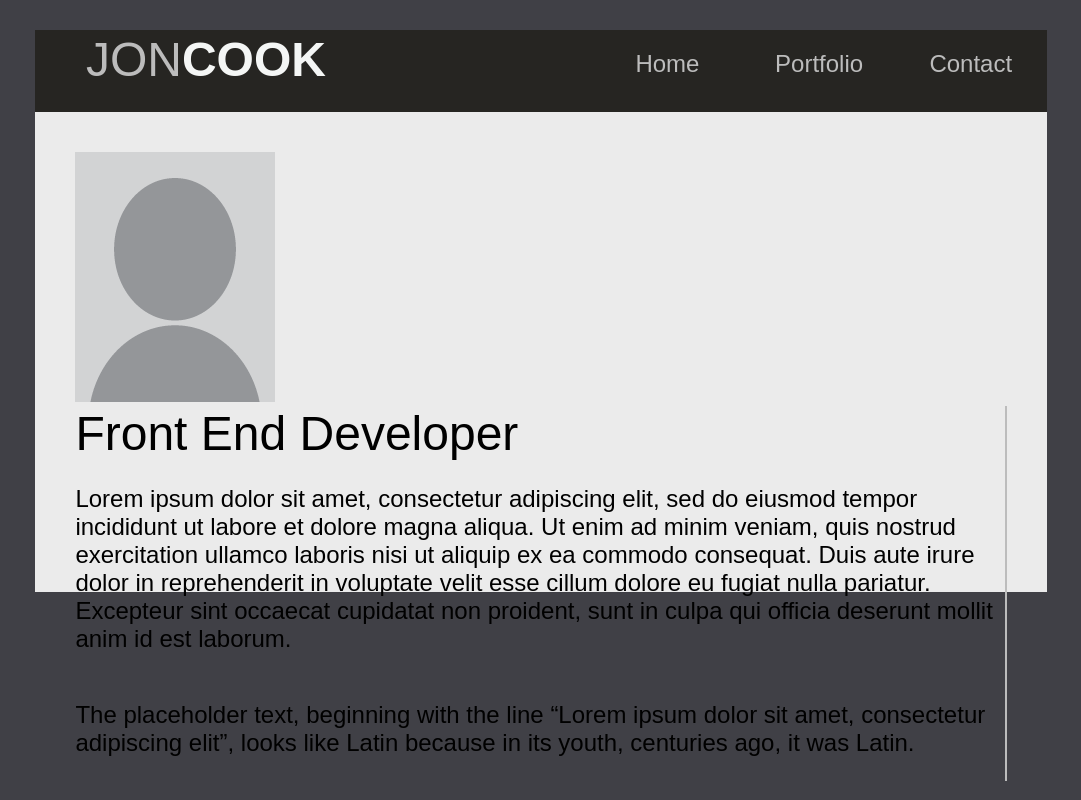
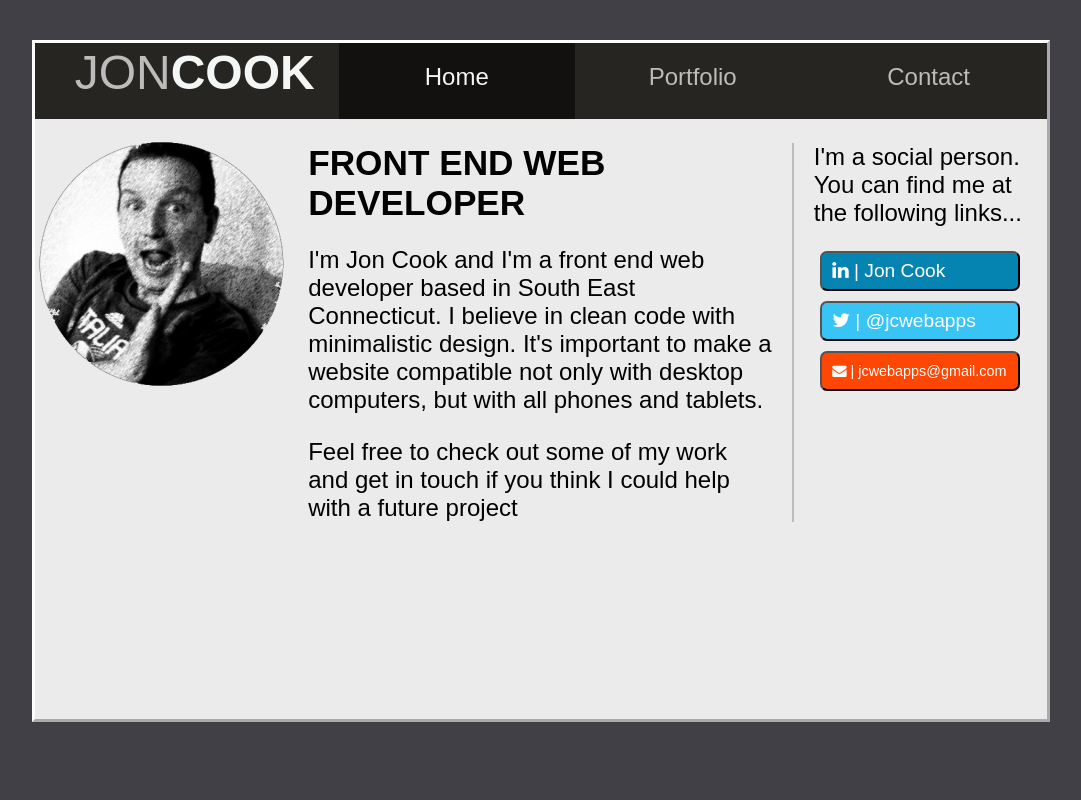
Before and after one commit to joncookusa/portfolio, a plain HTML site: page index.html in a window 1280 px wide. Shown: the whole page, without its empty margins (99-1180 px from the left). Drawn offline with Linux system fonts and the light colour scheme; a web font is replaced by a local one.

Commit message:
Add portfolio page placeholder

```diff
--- a/css/style.css
+++ b/css/style.css
@@ -1,21 +1,76 @@
+.container {
+    display: flex;
+    flex-wrap: wrap;
+    border-style: outset;
+    border-width: 3px;
+    border-color: white;
+}
+
+.box {
+    width: 100%;
+}
+
+.side-section {
+    background-color: #EBEBEB;
+    height: 100px;
+}
+
+.logo-section {
+    background-color: #262522;
+}
+
+.header-section {
+    background-color: #262522;
+}
+
+.main-section {
+    background-color: #EBEBEB;
+    height: 600px;
+}
+
+.photo-section {
+    background-color: #EBEBEB;
+    height: 600px;
+    text-align: center;
+}
+
+.main-section img {
+    float: left;
+    margin-right: 20px;
+}
+
+.text-center {
+    text-align: center;
+}
+
+button {
+    background-color: #0684B1;
+    width: 200px;
+    height: 40px;
+    margin-bottom: 10px;
+    border-radius: 7px;
+    font-size: 0.8em;
+    text-align: left;
+    color: white;
+    padding-left: 10px;
+}
+
+.twitter {
+    background-color: #38C5F5;
+}
+
+.email {
+    background-color: #FF4704;
+    font-size: 0.6em;
+}
+
 body {
     background-color: #404046;
     font-family: 'Darker Grotesque', sans-serif;
 }
 
-.header1 {
-    background-color: #262522;
-    height: 82px;
-}
-
-.container {
-    width: 80%;
-    margin: 30px auto 30px auto;
-}
-
 .brand {
-    width: 30%;
-    float: left;
+    text-align: center;
     color: white;
     font-size: 3em;
     margin: 2px 0 14px 5%;
@@ -32,14 +87,20 @@ body {
 }
 
 .link {
+    background-color: #262522;
     color: #BCBCBC;
-    float: right;
-    width: 15%;
     margin: 0px auto 0 auto;
     font-size: 1.5em;
     padding-top: 20px;
     padding-bottom: 28px;
     text-align: center;
+    float: left;
+    width: 33.333%;
+}
+
+.link-highlight {
+    background-color: #12110F;
+    color: #F4F6F5;
 }
 
 .link:hover {
@@ -48,106 +109,158 @@ body {
     cursor: pointer;
 }
 
-.content {
-    height: 400px;
-    background-color: #EBEBEB;
-    padding: 40px;
-}
-
-.menu-toggle {
-    font-size: 36px;
-    color: #F4F6F5;
-    float: right;
-    margin: 16px 5px 10px 10px;
-    display: none;
-}
-
-.clear {
-    clear: both;
-    background-color: #262522;
-}
-
-.hamburger-menu {
-    width: 100px;
-    float: right;
-    background-color: #262522;
-    font-size: 1.3em;
-    padding-left: 10px;
-    text-align: left;
-    display: none;
-    padding-bottom: 5px;
-}
-
-.hamburger-menu a {
+.about {
     font-size: 1.5em;
 }
 
-.hide-element {
-    display: none;
-}
-
-.show-element {
-    display: block;
+nav a {
+    text-decoration: none;
 }
 
 .my-photo {
     float: left;
-    margin-right: 40px;
+}
+
+.main-content {
+    margin: 20px 0 20px 20px;
 }
 
 .side-content {
-    float: left;
-    font-size: 1.5em;
+    margin: 20px 20px 20px 20px;
 }
 
-.content {
-    padding: 40px;
+.photo-content {
+    margin: 20px 0 20px 0;
+    text-align: center;
+}
+
+.inner-main-content {
+    padding-right: 20px;
+    text-align: center;
 }
 
 .section-header {
-    font-size: 3em;
+    font-size: 2.2em;
 }
 
-a:link {
-    text-decoration: none;
+button:focus {
+    outline: none;
 }
 
-.main-content {
-    border-right: 2px solid #BCBCBC;
-    /*width: 75%;*/
-    float: left;
+img {
+    max-width: 100%;
+    max-height: 100%;
 }
 
-.about {
-    font-size: 1.5em;
-    padding-right: 10px;
-    float: left;
+@media screen and (min-width : 700px) {
+    .photo-section {
+        width: 25%;
+    }
+
+    .logo-section {
+        width: 30%;
+    }
+
+    .nav-section {
+        width: 70%;
+    }
+
+    .main-section {
+        width: 50%;
+    }
+
+    .side-section {
+        width: 25%;
+        height: 600px;
+    }
+
+    .main-content {
+        border-right: 2px solid #BCBCBC;
+    }
+
+    .container {
+        width: 80%;
+        margin: 40px auto 0 auto;
+    }
+
+    .inner-main-content {
+        text-align: left;
+    }
+
+    .section-header {
+        font-size: 2.2em;
+    }
 }
 
-a:visited {
-    text-decoration: none;
-}
+@media screen and (max-width: 900px) {
+    .main-section {
+        width: 67%;
+        height: 450px;
+    }
 
-a:link {
-    color: #BCBCBC;
-}
+    .side-section {
+        width: 100%;
+        height: 200px;
+        border-top: 2px solid #BCBCBC;
+        padding-left: 10px;
+        background-color: #D2D3D4;
+        text-align: center;
+    }
 
-a:visited {
-    color: #BCBCBC;
+    .photo-section {
+        width: 33%;
+        height: 450px;
+    }
+
+    .main-content {
+        border: none;
+    }
 }
 
 @media screen and (max-width: 700px) {
-    nav {
-        display: none;
+    .main-section {
+        width: 100%;
+        height: 380px;
     }
 
-    .menu-toggle {
-        display: block;
+    .photo-section {
+        width: 100%;
+        height: 300px;
     }
 }
 
-@media screen and (min-width: 701px) {
-    .hamburger-menu {
-        display: none;
+@media screen and (max-width: 1200px) {
+    .container {
+        width: 100%;
     }
 }
+
+@media screen and (max-width: 550px) {
+    .main-section {
+        height: 440px;
+    }
+}
+
+@media screen and (max-width: 460px) {
+    .section-header {
+        font-size: 1.8em;
+    }
+
+    .main-section {
+        height: 500px;
+    }
+
+    .side-section {
+        height: 300px;
+    }
+}
+
+@media screen and (max-width: 385px) {
+    .section-header {
+        font-size: 1.4em;
+    }
+
+    .main-section {
+        height: 550px;
+    }
+}
--- a/css/style2.css
+++ /dev/null
@@ -1,245 +0,0 @@
-.container {
-    display: flex;
-    flex-wrap: wrap;
-    border-style: outset;
-    border-width: 3px;
-    border-color: white;
-}
-
-.box {
-    width: 100%;
-}
-
-.side-section {
-    background-color: #EBEBEB;
-    height: 100px;
-}
-
-.logo-section {
-    background-color: #262522;
-}
-
-.header-section {
-    background-color: #262522;
-}
-
-.main-section {
-    background-color: #EBEBEB;
-    height: 600px;
-}
-
-.photo-section {
-    background-color: #EBEBEB;
-    height: 600px;
-    text-align: center;
-}
-
-.main-section img {
-    float: left;
-    margin-right: 20px;
-}
-
-.text-center {
-    text-align: center;
-}
-
-button {
-    background-color: #0684B1;
-    width: 200px;
-    height: 40px;
-    margin-bottom: 10px;
-    border-radius: 7px;
-    font-size: 0.8em;
-    text-align: left;
-    color: white;
-    padding-left: 10px;
-}
-
-.twitter {
-    background-color: #38C5F5;
-}
-
-.email {
-    background-color: #FF4704;
-}
-
-body {
-    background-color: #404046;
-    font-family: 'Darker Grotesque', sans-serif;
-}
-
-.brand {
-    text-align: center;
-    color: white;
-    font-size: 3em;
-    margin: 2px 0 14px 5%;
-}
-
-.brand .firstname {
-    font-weight: lighter;
-    color: #BCBCBC;
-}
-
-.brand .secondname {
-    font-weight: bolder;
-    color: #F4F6F5;
-}
-
-.link {
-    color: #BCBCBC;
-    margin: 0px auto 0 auto;
-    font-size: 1.5em;
-    padding-top: 20px;
-    padding-bottom: 28px;
-    text-align: center;
-    float: left;
-    width: 33.333%;
-}
-
-.link:hover {
-    background-color: #12110F;
-    color: #F4F6F5;
-    cursor: pointer;
-}
-
-.about {
-    font-size: 1.5em;
-}
-
-.my-photo {
-    float: left;
-}
-
-.main-content {
-    margin: 20px 0 20px 20px;
-}
-
-.side-content {
-    margin: 20px 20px 20px 20px;
-}
-
-.photo-content {
-    margin: 20px 0 20px 0;
-}
-
-.inner-main-content {
-    padding-right: 20px;
-    text-align: center;
-}
-
-.section-header {
-    font-size: 2.2em;
-}
-
-@media screen and (min-width : 700px) {
-    .photo-section {
-        width: 25%;
-    }
-
-    .logo-section {
-        width: 30%;
-    }
-
-    .nav-section {
-        width: 70%;
-    }
-
-    .main-section {
-        width: 50%;
-    }
-
-    .side-section {
-        width: 25%;
-        height: 600px;
-    }
-
-    .main-content {
-        border-right: 2px solid #BCBCBC;
-    }
-
-    .container {
-        width: 80%;
-        margin: 40px auto 0 auto;
-    }
-
-    .inner-main-content {
-        text-align: left;
-    }
-
-    .section-header {
-        font-size: 2.2em;
-    }
-}
-
-@media screen and (max-width: 900px) {
-    .main-section {
-        width: 67%;
-        height: 450px;
-    }
-
-    .side-section {
-        width: 100%;
-        height: 200px;
-        border-top: 2px solid #BCBCBC;
-        padding-left: 10px;
-        background-color: #D2D3D4;
-        text-align: center;
-    }
-
-    .photo-section {
-        width: 33%;
-        height: 450px;
-    }
-
-    .main-content {
-        border: none;
-    }
-}
-
-@media screen and (max-width: 700px) {
-    .main-section {
-        width: 100%;
-        height: 380px;
-    }
-
-    .photo-section {
-        width: 100%;
-        height: 300px;
-    }
-}
-
-@media screen and (max-width: 1200px) {
-    .container {
-        width: 100%;
-    }
-}
-
-@media screen and (max-width: 550px) {
-    .main-section {
-        height: 440px;
-    }
-}
-
-@media screen and (max-width: 460px) {
-    .section-header {
-        font-size: 1.8em;
-    }
-
-    .main-section {
-        height: 500px;
-    }
-
-    .side-section {
-        height: 300px;
-    }
-}
-
-@media screen and (max-width: 385px) {
-    .section-header {
-        font-size: 1.4em;
-    }
-
-    .main-section {
-        height: 550px;
-    }
-}
--- a/index.html
+++ b/index.html
@@ -1,53 +1,58 @@
 <!DOCTYPE html>
-<html lang="en">
 <html>
     <head>
         <meta charset="utf-8">
         <meta name="viewport" content="width=device-width, initial-scale=1.0">
         <title>Jon Cook Portfolio</title>
+        <link rel="stylesheet" href="css/style.css">
+        <link rel="stylesheet prefetch" href="https://maxcdn.bootstrapcdn.com/font-awesome/4.6.1/css/font-awesome.min.css">
         <link href="https://fonts.googleapis.com/css?family=Darker+Grotesque|Open+Sans&display=swap" rel="stylesheet">
-        <link rel="stylesheet prefetch" href="https://maxcdn.bootstrapcdn.com/font-awesome/4.6.1/css/font-awesome.min.css">
-        <link rel="stylesheet" href="css/style.css">
-        <script src="js/app.js"></script>
-
     </head>
     <body>
         <div class="container">
-            <div class="header1">
-                <a href="#main-menu" class="menu-toggle" onclick="openMenu()">
-                    <span><i class="fa fa-bars"></i></span>
-                </a>
-
+            <div class="box logo-section">
                 <div class="brand">
                     <span class="firstname">JON</span><span class="secondname">COOK</span>
                 </div>
-
+            </div>
+            <div class="box nav-section">
                 <nav>
-                    <div class="link">Contact</div>
-                    <div class="link">Portfolio</div>
-                    <div class="link">Home</div>
-                </nav>
-                <div class="clear"></div>
-                <nav class="hamburger-menu hide-element">
-                    <a href="#">Contact</a>
-                    <a href="#">Portfolio</a>
-                    <a href="#">Home</a>
+                    <a class="link link-highlight">Home</a>
+                    <a href="./pages/portfolio.html" onclick="highLightNav(this)" class="link">Portfolio</a>
+                    <a class="link">Contact</a>
                 </nav>
             </div>
-            <section class="content">
-                <div class="my-photo">
-                    <img src="images/placeholder.png">
+            <div class="box photo-section">
+                <div class="photo-content">
+                    <img src="images/profilepic.png">
                 </div>
+            </div>
+            <div class="box main-section">
                 <div class="main-content">
-                    <span class="section-header">Front End Developer</span>
-                    <p class="about">
-                        Lorem ipsum dolor sit amet, consectetur adipiscing elit, sed do eiusmod tempor incididunt ut labore et dolore magna aliqua. Ut enim ad minim veniam, quis nostrud exercitation ullamco laboris nisi ut aliquip ex ea commodo consequat. Duis aute irure dolor in reprehenderit in voluptate velit esse cillum dolore eu fugiat nulla pariatur. Excepteur sint occaecat cupidatat non proident, sunt in culpa qui officia deserunt mollit anim id est laborum.
-                    </p>
-                    <div class="side-content">
-                        <p>The placeholder text, beginning with the line “Lorem ipsum dolor sit amet, consectetur adipiscing elit”, looks like Latin because in its youth, centuries ago, it was Latin.</p>
+                    <div class="inner-main-content">
+                        <p>
+                            <h1 class="section-header">FRONT END WEB DEVELOPER</h1>
+                            <span class="about">I'm Jon Cook and I'm a front end web developer based in South East Connecticut. I believe in
+                            clean code with minimalistic design. It's important to make a website compatible not only with desktop computers,
+                            but with all phones and tablets.</span>
+                        </p>
+                        <p class="about">Feel free to check out some of my work and get in touch if you think I could help with a future project</p>
                     </div>
                 </div>
-            </section>
+
+            </div>
+            <div class="box side-section">
+                <div class="side-content about">
+                    <p>
+                        I'm a social person. You can find me at the following links...
+                    </p>
+                    <div class="text-center">
+                        <button onclick="window.open('https://www.linkedin.com/in/joncookusa')"><i class="fa fa-linkedin"></i> | Jon Cook</button>
+                        <button onclick="window.open('https://twitter.com/jcwebapps')" class="twitter"><i class="fa fa-twitter"></i> | @jcwebapps</button>
+                        <button class="email"><i class="fa fa-envelope"></i> | jcwebapps@gmail.com</button>
+                    </div>
+                </div>
+            </div>
         </div>
     </body>
 </html>
```
Also changed, not shown: index2.html (deleted, +0 -58 lines), pages/portfolio.html (added, +27 -0 lines), images/placeholder.png (deleted), images/profilepic.png (added).
